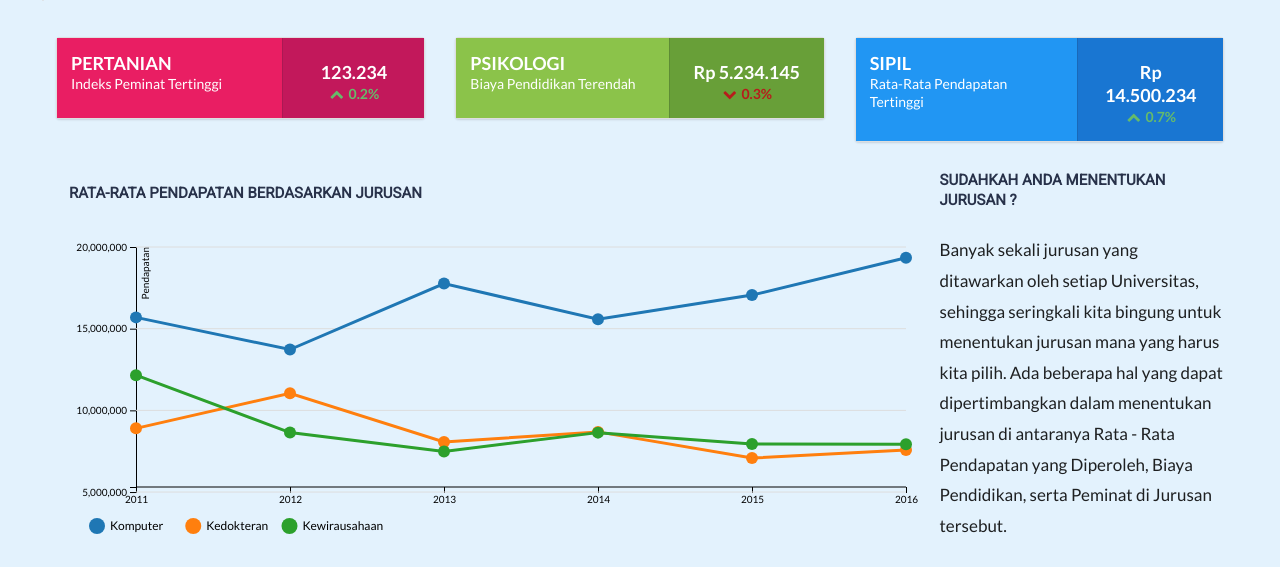
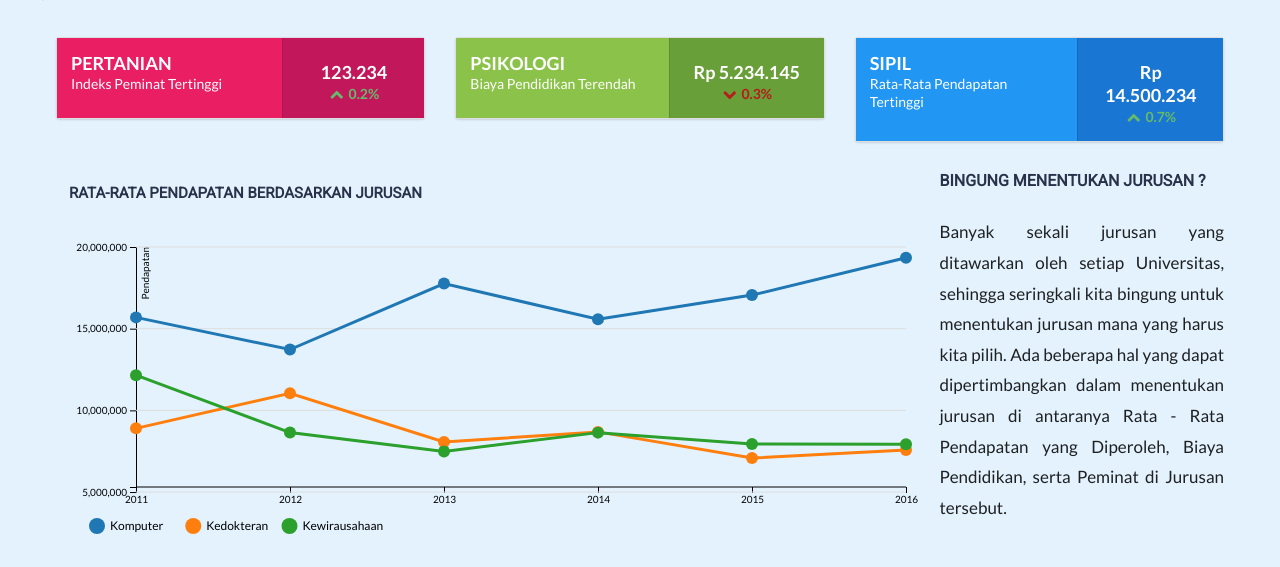
Before and after one commit to elvanowen/jobs-data-visualization, a plain HTML site: page index.html in a window 1280 px wide. Shown: the part 197-764 px from the top of the page. Drawn offline with Linux system fonts and the light colour scheme.

Commit message:
justify major description

```diff
--- a/index.html
+++ b/index.html
@@ -113,8 +113,8 @@
           <svg id="color-legend-salary" width="850" height="18"></svg>
         </div>
         <div class="col-md-3" style="padding-left:0">
-          <h4 style="font-family:'Roboto', sans-serif; color:#28324a">SUDAHKAH ANDA MENENTUKAN JURUSAN ?</h4>
-          <h4 style="font-size:17px; font-weight:normal; line-height:1.8">Banyak sekali jurusan yang ditawarkan oleh setiap Universitas, sehingga seringkali kita bingung untuk menentukan jurusan mana yang harus kita pilih. Ada beberapa hal yang dapat dipertimbangkan dalam menentukan jurusan di antaranya Rata - Rata Pendapatan yang Diperoleh, Biaya Pendidikan, serta Peminat di Jurusan tersebut.</h4>
+          <h4 style="font-family:'Roboto', sans-serif; color:#28324a; font-size: 16px">BINGUNG MENENTUKAN JURUSAN ?</h4>
+          <h4 style="font-size:17px; font-weight:normal; line-height:1.8; text-align: justify;">Banyak sekali jurusan yang ditawarkan oleh setiap Universitas, sehingga seringkali kita bingung untuk menentukan jurusan mana yang harus kita pilih. Ada beberapa hal yang dapat dipertimbangkan dalam menentukan jurusan di antaranya Rata - Rata Pendapatan yang Diperoleh, Biaya Pendidikan, serta Peminat di Jurusan tersebut.</h4>
         </div>
       </div>
 
```
Also changed, not shown: major.html (+1 -1 lines).
